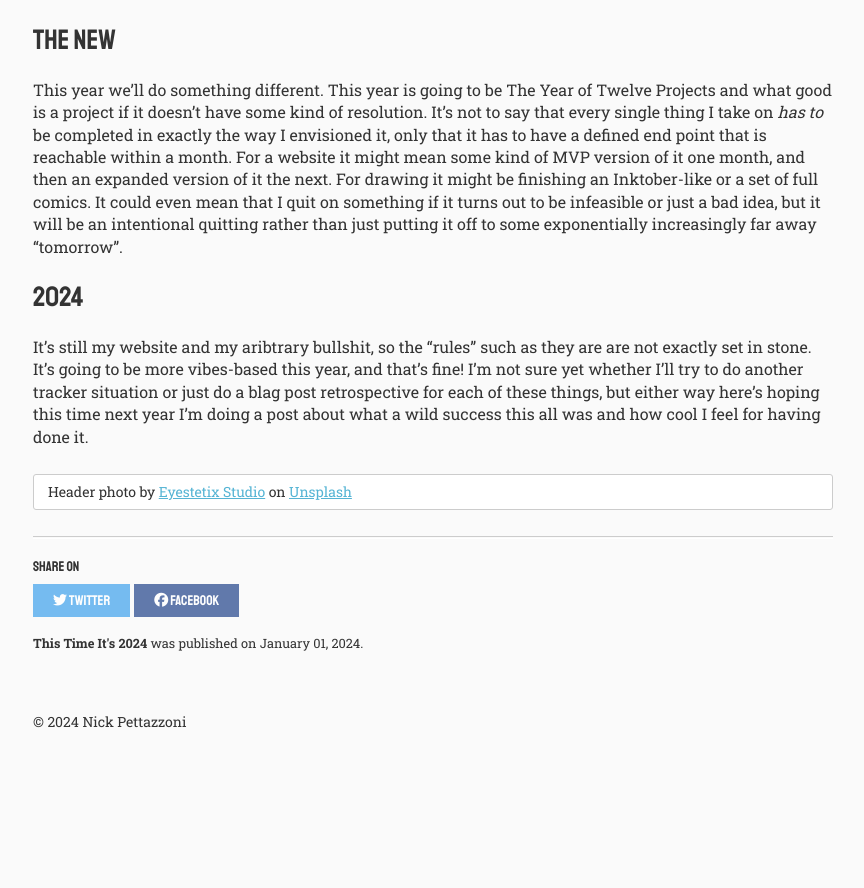
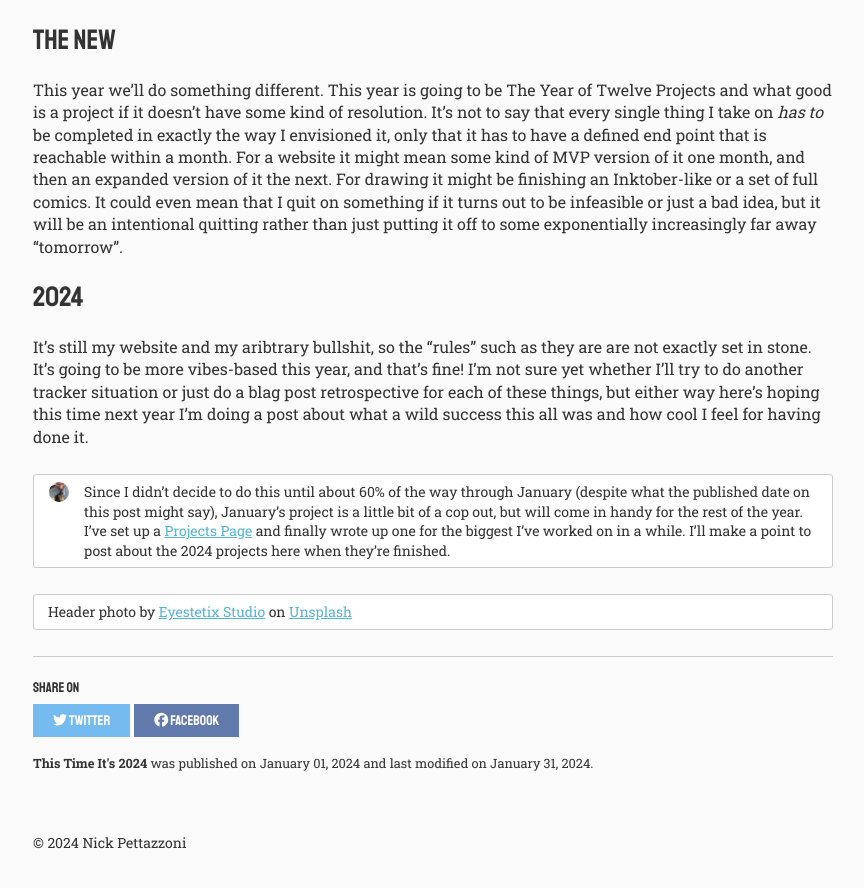
Before and after one commit to pettazz/pettazz.com, a Jekyll site: the page built from _posts/2024-01-01-year-of-stuff-2.md, in a window 1280 px wide and 900 px high, scrolled down 1295 px. Shown: the top 888 px of the window, without its empty margins (287-1151 px from the left). Built offline with Jekyll 4.4.1, drawn with Linux system fonts in a browser that asks for light colours; nearby versions of some CDN libraries; before the commit the page ends 2074 px from its top, so only the background shows below that.

Commit message:
update 2024 page about projects

```diff
--- a/_posts/2024-01-01-year-of-stuff-2.md
+++ b/_posts/2024-01-01-year-of-stuff-2.md
@@ -1,6 +1,7 @@
 ---
 layout: post
 published: true
+modified: 2024-01-31
 title: "This Time It's 2024"
 tagline: ""
 tags: [blag, 2023, 2024, Year of Making Stuff, content, creative]
@@ -29,5 +30,8 @@ This year we'll do something different. This year is going to be The Year of Twe
 
 It's still my website and my aribtrary bullshit, so the "rules" such as they are are not exactly set in stone. It's going to be more vibes-based this year, and that's fine! I'm not sure yet whether I'll try to do another tracker situation or just do a blag post retrospective for each of these things, but either way here's hoping this time next year I'm doing a post about what a wild success this all was and how cool I feel for having done it.
 
+Since I didn't decide to do this until about 60% of the way through January (despite what the published date on this post might say), January's project is a little bit of a cop out, but will come in handy for the rest of the year. I've set up a [Projects Page](/projects/) and finally wrote up one for the biggest I've worked on in a while. I'll make a point to post about the 2024 projects here when they're finished.
+{: .notice .author-note}
+
 Header photo by <a href="https://unsplash.com/@eyestetix?utm_content=creditCopyText&utm_medium=referral&utm_source=unsplash">Eyestetix Studio</a> on <a href="https://unsplash.com/photos/a-dark-background-with-the-numbers-2012-and-a-reflection-on-the-floor-TLPcOg-fnSI?utm_content=creditCopyText&utm_medium=referral&utm_source=unsplash">Unsplash</a>
 {: .notice}
```
